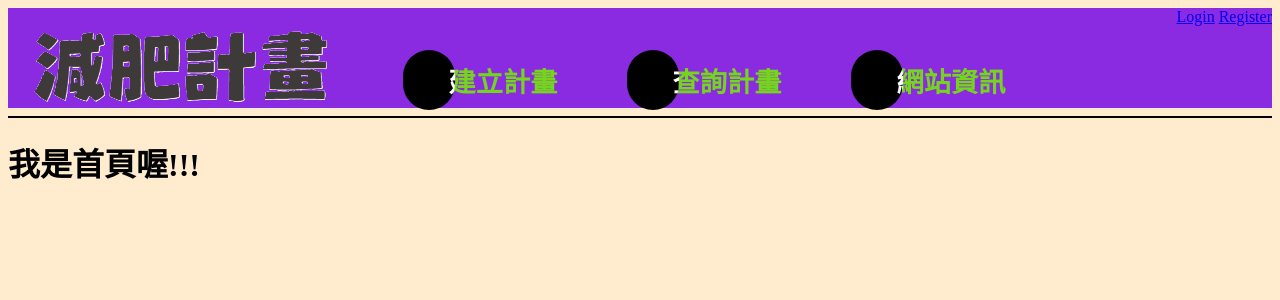
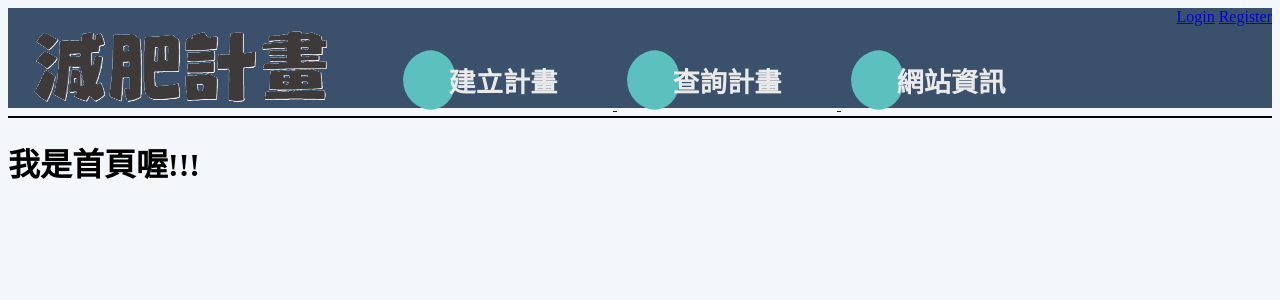
Before and after one commit to ananbbnn/django_losefatplan, a Django app: page / in a window 1280 px wide. Shown: the top 300 px of the page. Run offline with Django 5.2, Linux system fonts and the light colour scheme.

Commit message:
change css color

```diff
--- a/templates/base.html
+++ b/templates/base.html
@@ -9,34 +9,34 @@
         {% endblock %}
     </title>
     <style>
-
-        body{
-            background-color: blanchedalmond;
+        body {
+            background-color: #f4f7fa;
         }
 
-
-        .container{
+        .container {
             width: 100%;
             height: 100px;
-            background-color: blueviolet;
+            background-color: #3a506b;
             display: flex;
         }
-        .main-title{
+
+        .main-title {
             width: 325px;
             height: 80px;
             margin: 0px 10px;
             padding: 10px 0px;
             font-size: 2rem;
+        }
 
-        }
-        .navigation{
+        .navigation {
             float: right;
             height: 100px;
             flex: 1;
             margin-top: 26px;
         }
-        .navigation ul li{
-            display:inline-block;
+
+        .navigation ul li {
+            display: inline-block;
             margin: 0px 10px;
             position: relative;
             min-width: 160px;
@@ -50,10 +50,17 @@
             text-transform: uppercase;
             padding: 10px 20px;
         }
+
         .navigation ul li span {
-            color: #FFFFFF;
-            mix-blend-mode: difference;
+            color: #eaeaea;
+            mix-blend-mode: normal;
         }
+
+        .navigation ul li {
+            position: relative;
+            overflow: hidden;
+        }
+
         .navigation ul li:before {
             content: '';
             position: absolute;
@@ -62,28 +69,43 @@
             width: 52px;
             height: 100%;
             border-radius: 50px;
-            background: black;
+            background: #5bc0be;
             transition: all 0.85s cubic-bezier(0.68, -0.55, 0.265, 1.55);
-        }
-        .navigation ul li:hover:before {
-        background: black;
-        width: 100%;
+            z-index: 0;
         }
 
+        .navigation ul li:hover:before {
+            background: #1c2541;
+            width: 100%;
+        }
+
+        .navigation ul li span {
+            position: relative;
+            z-index: 1;
+            color: #eaeaea;
+            mix-blend-mode: normal;
+        }
     </style>
 
     {% block style %}
     {% endblock %}
 </head>
+
 <body>
     {% load static %}
     <div class="container">
-        <div class="main-title"><a href="/" ><img src="{% static 'images/main-title.png' %}" alt="減肥計畫"></a></div>
+        <div class="main-title"><a href="/"><img src="{% static 'images/main-title.png' %}" alt="減肥計畫"></a></div>
         <nav class="navigation">
             <ul>
-                <a href="{% url 'create_plan' %}"><li><span>建立計畫</span></li></a>
-                <a href="{% url 'view_plan' %}"><li><span>查詢計畫</span></li></a>
-                <a href="#"><li><span>網站資訊</span></li></a>
+                <a href="{% url 'create_plan' %}">
+                    <li><span>建立計畫</span></li>
+                </a>
+                <a href="{% url 'view_plan' %}">
+                    <li><span>查詢計畫</span></li>
+                </a>
+                <a href="#">
+                    <li><span>網站資訊</span></li>
+                </a>
             </ul>
         </nav>
         <nav class="nav-right">
```
